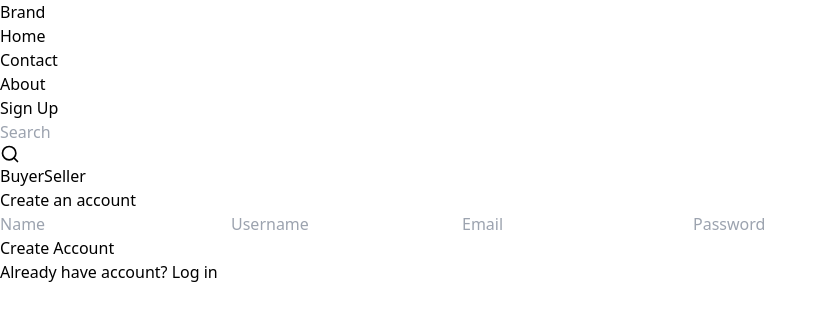
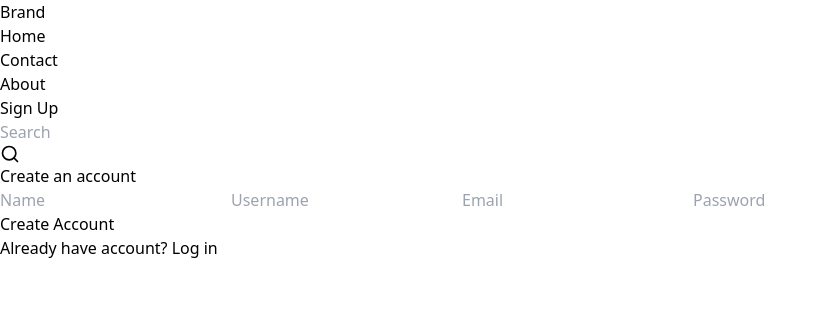
Before and after one commit to alimprasetyo77/RedStore, a React (Vite) app: page /register in a window 1280 px wide. Shown: the top 320 px of the page, without its empty margins (0-827 px from the left). Built offline with nearby package versions, Linux system fonts and the light colour scheme; grey boxes are pictures that could not be loaded.

Commit message:
feat : Create login and registration pages

```diff
--- a/src/components/Navbar.tsx
+++ b/src/components/Navbar.tsx
@@ -1,6 +1,7 @@
-import { Link } from "react-router-dom";
+import { Link, useLocation } from "react-router-dom";
 
 const Navbar = () => {
+  const location = useLocation();
   return (
     <div className="w-full border-b shadow-md py-4">
       <div className="container flex items-center mx-auto ">
@@ -8,13 +9,13 @@ const Navbar = () => {
           <h1 className="text-xl font-medium">Brand</h1>
         </Link>
         <ul className="flex items-center flex-grow justify-center gap-x-8">
-          <Link to={"/"}>
+          <Link to={"/"} className={`${location.pathname === "/" && "font-semibold"}`}>
             <li>Home</li>
           </Link>
           <li>Contact</li>
           <li>About</li>
           <Link to={"/register"}>
-            <li>Sign Up</li>
+            <li className={`${location.pathname === "/register" && "font-semibold "} `}>Sign Up</li>
           </Link>
         </ul>
         <div className="flex items-center bg-[#F5F5F5] px-3 py-1 h-8 overflow-hidden rounded-xl  text-sm border">
--- a/src/pages/auth/Login.tsx
+++ b/src/pages/auth/Login.tsx
@@ -1,5 +1,31 @@
+import Layout from "../../components/Layout";
+
 const Login = () => {
-  return <>Login</>;
+  return (
+    <Layout>
+      <div className="flex min-h-screen ">
+        <div
+          className="w-4/6 bg-black/20 bg-blend-overlay bg-no-repeat bg-cover bg-center"
+          style={{
+            backgroundImage: `url(https://source.unsplash.com/1200x800?ecommerce)`,
+          }}></div>
+        <div className="w-4/12 p-16 ">
+          <div className="flex flex-col items-start  gap-y-16 pt-20">
+            <h3 className="text-4xl font-semibold ">Log In to Account</h3>
+            <div className="flex flex-col w-full gap-y-8">
+              <input type="text" placeholder="Email" className="border-b px-5 py-1 outline-none" />
+              <input
+                type="password"
+                placeholder="Password"
+                className="border-b px-5 py-1 outline-none"
+              />
+            </div>
+            <button className="w-1/3 py-3 rounded-md bg-red-500 text-white ">Log In</button>
+          </div>
+        </div>
+      </div>
+    </Layout>
+  );
 };
 
 export default Login;
--- a/src/pages/auth/Register.tsx
+++ b/src/pages/auth/Register.tsx
@@ -1,16 +1,6 @@
-import { useEffect } from "react";
 import Layout from "../../components/Layout";
-import { Link, useSearchParams } from "react-router-dom";
+import { Link } from "react-router-dom";
 const Register = () => {
-  const [searchParams, setSearchParams] = useSearchParams();
-  const tabParams = searchParams.get("tab");
-  useEffect(() => {
-    console.log(tabParams);
-  }, []);
-  const handleTabsNavigation = (value: string) => {
-    searchParams.set("tab", value);
-    setSearchParams(searchParams);
-  };
   return (
     <Layout>
       <div className="flex min-h-screen ">
@@ -19,27 +9,9 @@ const Register = () => {
           style={{
             backgroundImage: `url(https://source.unsplash.com/1200x800?ecommerce)`,
           }}></div>
-        <div className="w-4/12 p-10 ">
-          <div className="flex flex-col items-center gap-y-6 pt-16">
-            <div className="flex w-full bg-slate-100 rounded-xl shadow-sm p-2">
-              <button
-                className={`font-medium text-sm w-1/2 p-2 rounded-lg ${
-                  tabParams === "buyer" || tabParams === null
-                    ? "bg-zinc-600 text-white "
-                    : "text-zinc-500"
-                }`}
-                onClick={() => handleTabsNavigation("buyer")}>
-                Buyer
-              </button>
-              <button
-                className={`font-medium text-sm w-1/2 p-2 rounded-lg ${
-                  tabParams === "seller" ? "bg-zinc-600 text-white " : "text-zinc-500"
-                }`}
-                onClick={() => handleTabsNavigation("seller")}>
-                Seller
-              </button>
-            </div>
-            <h3 className="text-3xl font-bold">Create an account</h3>
+        <div className="w-4/12 p-16 ">
+          <div className="flex flex-col items-start  gap-y-10 pt-16">
+            <h3 className="text-3xl font-semibold">Create an account</h3>
             <div className="p-4 flex flex-col w-full gap-y-8">
               <input type="text" placeholder="Name" className="border-b px-5 py-1 outline-none" />
               <input
@@ -49,11 +21,12 @@ const Register = () => {
               />
               <input type="text" placeholder="Email" className="border-b px-5 py-1 outline-none" />
               <input
-                type="text"
+                type="password"
                 placeholder="Password"
                 className="border-b px-5 py-1 outline-none"
               />
             </div>
+            <div className="flex flex-col w-full gap-y-3">
               <button className="w-full py-3 rounded-md bg-red-500 text-white ">
                 Create Account
               </button>
@@ -66,6 +39,7 @@ const Register = () => {
             </div>
           </div>
         </div>
+      </div>
     </Layout>
   );
 };
```
Lines whose indentation alone changed are shown as unchanged.
